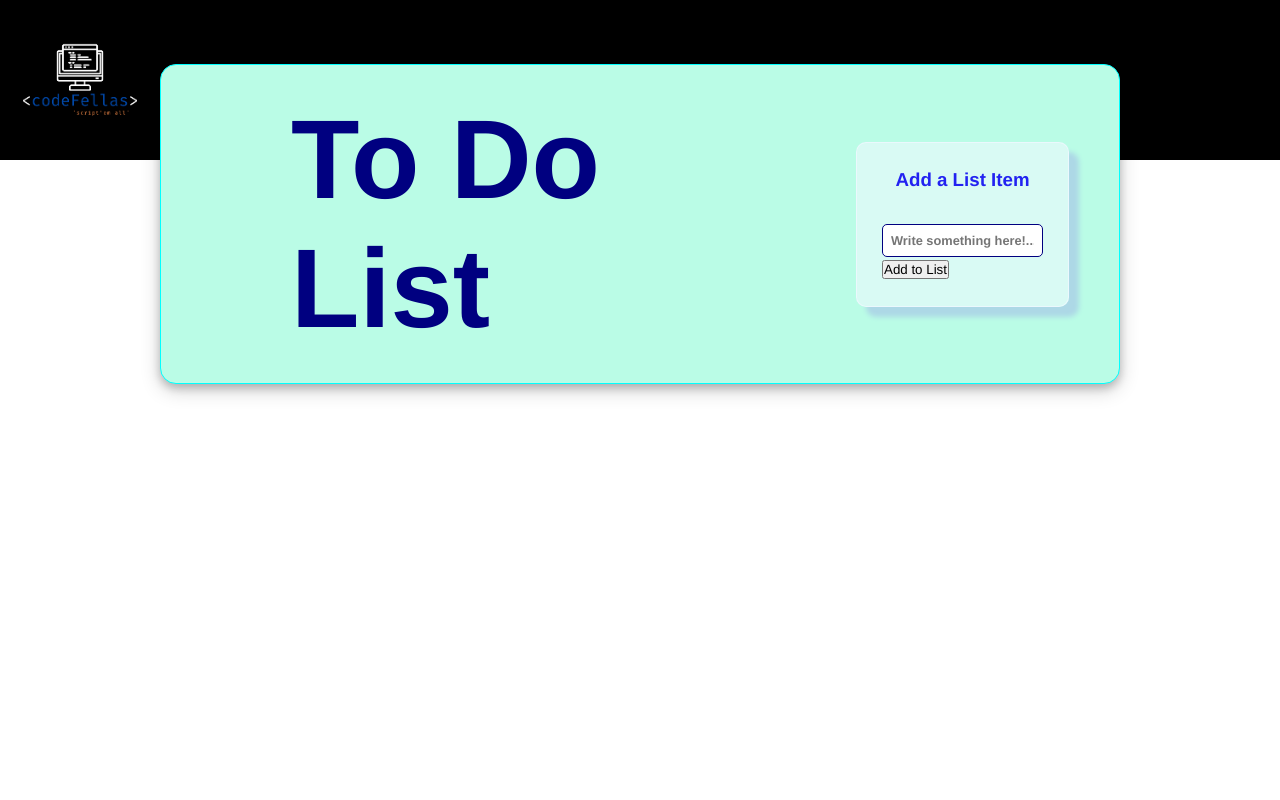
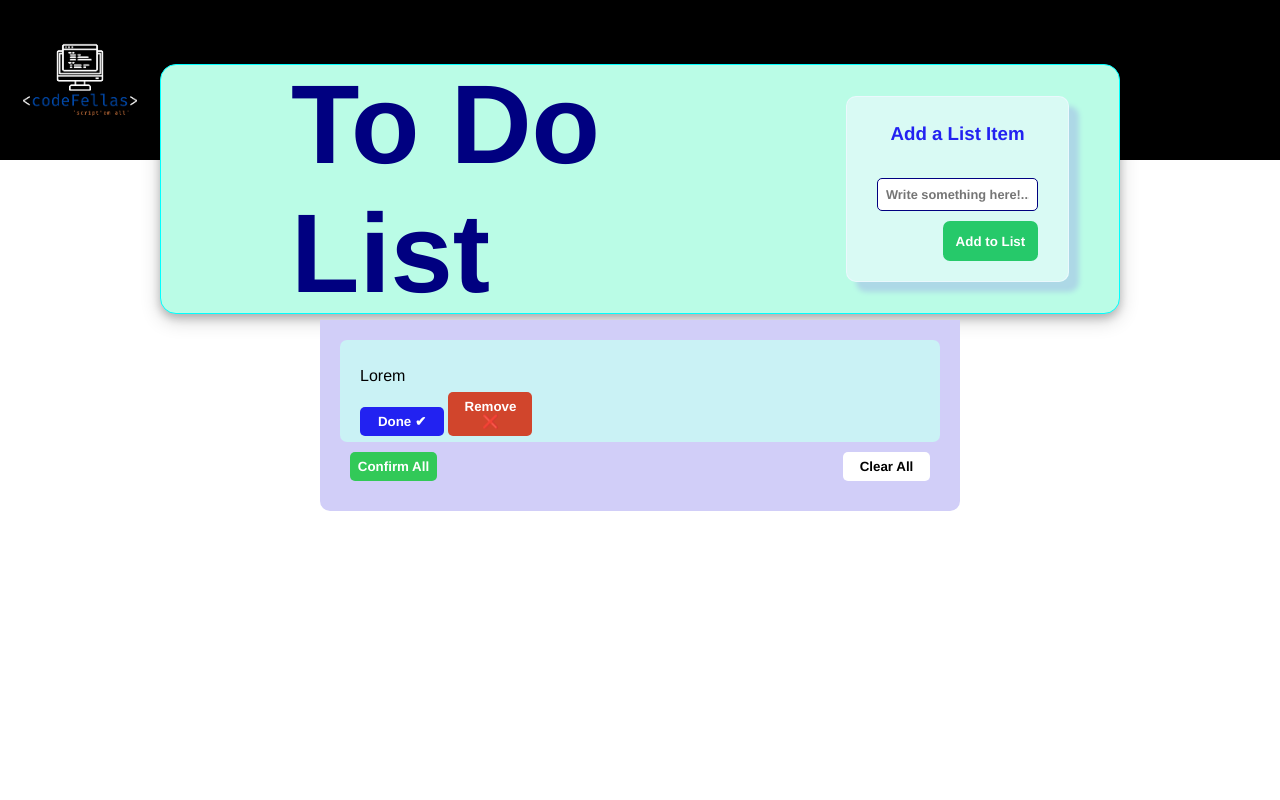
Before and after one commit to mkaruc/toDoList, a plain HTML site: page index.html in a window 1280 px wide. Shown: the top 800 px of the page. Drawn offline with Linux system fonts and the light colour scheme.

Commit message:
sabahDevamEdilecek

```diff
--- a/index.html
+++ b/index.html
@@ -32,8 +32,8 @@
     <section class="toDoList">
         <div class="listItem">
             <p class="listText">Lorem</p>
-            <button class="doneButton">Done</button>
-            <button class="removeButton">Remove</button>
+            <button class="doneButton">Done ✔</button>
+            <button class="removeButton">Remove ❌</button>
         </div>
         <div class="mainButtons">
             <button class="comfirmAll">Confirm All</button>
@@ -41,7 +41,7 @@
         </div>
     </section>
     <footer>
-        <p class="footerText">To Do List by codeFellas-MKaruc&copy;</p>
+        <p class="footerText">To Do List by codeFellas&copy;-MKaruc</p>
     </footer>
     <script src="app.js"></script>
 </body>
--- a/style.css
+++ b/style.css
@@ -25,7 +25,7 @@ nav{
     border: solid 1px aqua;
     border-radius: 1rem;
     width: 75%;
-    height: 20rem;
+    height: 250px;
     background-color: rgb(186, 252, 230);
     display: flex;
     align-items: center;
@@ -42,7 +42,7 @@ h1{
     border: solid .5px rgba(240, 248, 255, 0.8);
     border-radius: 10px;
     box-shadow: 10px 10px 5px lightblue;
-    padding: 25px;
+    padding: 25px 30px 10px 30px;
     color: rgb(34, 34, 241);
     background-color: rgba(240, 248, 255, 0.575);
     line-height: 1.5rem;
@@ -62,3 +62,106 @@ h3{
     color: red;
     font-weight: bolder;
 }
+.addButton{
+    display: flex;
+    align-items: center;
+    justify-content: flex-end;
+    padding: .6rem 0rem;
+}
+.addingButton{
+    border: none;
+    border-radius: 7px;
+    padding: .8rem;
+    color: white;
+    font-weight: bolder;
+    background-color: rgb(38, 201, 106);
+}
+.addingButton:hover{
+    background-color: rgb(38, 201, 106, 0.65);
+}
+.toDoList{
+    border: none;
+    border-radius: 0px 0px 10px 10px;
+    position: absolute;
+    top: 320px;
+    padding: 20px;
+    background-color: rgb(209, 206, 248);
+    width: 50%;
+}
+.listItem{
+    border: none;
+    border-radius: 7px;
+    padding: 20px 20px 5px ;
+    background-color: rgb(202, 242, 245);
+    line-height: 2rem;
+
+}
+.listItem button{
+    border:none;
+    border-radius: 5px;
+    padding: 7px;
+    width: 15%;
+}
+.doneButton{
+    background-color: rgb(34, 34, 241);
+    color: white;
+    font-weight: bolder;
+}
+
+.removeButton{
+    background-color: rgb(209, 69, 44);
+    color: white;
+    font-weight: bolder;
+}
+.doneButton:hover{
+    background-color: rgba(34, 34, 241,0.7);
+}
+.removeButton:hover{
+    background-color: rgba(209, 69, 44, 0.7);
+}
+.listItem:hover{
+    background-color: rgba(202, 242, 245,0.7);
+      }
+.mainButtons{
+    padding: 10px;
+    display: flex;
+    align-items: center;
+    justify-content: space-between;
+}
+.mainButtons button{
+    border:none;
+    border-radius: 5px;
+    padding: 7px;
+    width: 15%;
+}
+.clearAll{
+    background-color: white;
+    color: black;
+    font-weight: bolder;
+}
+
+.comfirmAll{
+    background-color: rgb(50, 201, 88);
+    color: white;
+    font-weight: bolder;
+}
+.clearAll:hover{
+    background-color: rgba(248, 148, 148, 0.7);
+}
+.comfirmAll:hover{
+    background-color: rgba(87, 163, 106, 0.7);
+}
+footer{
+    border: none;
+    background-color: black;
+    width: 100%;
+    height: 3rem;
+    font-size: 1.5rem;
+    position: relative;
+    top: 120vh;
+    display: flex;
+    flex-direction: column;
+    align-items: center;
+    justify-content: flex-end;
+    color: white;
+}
```
